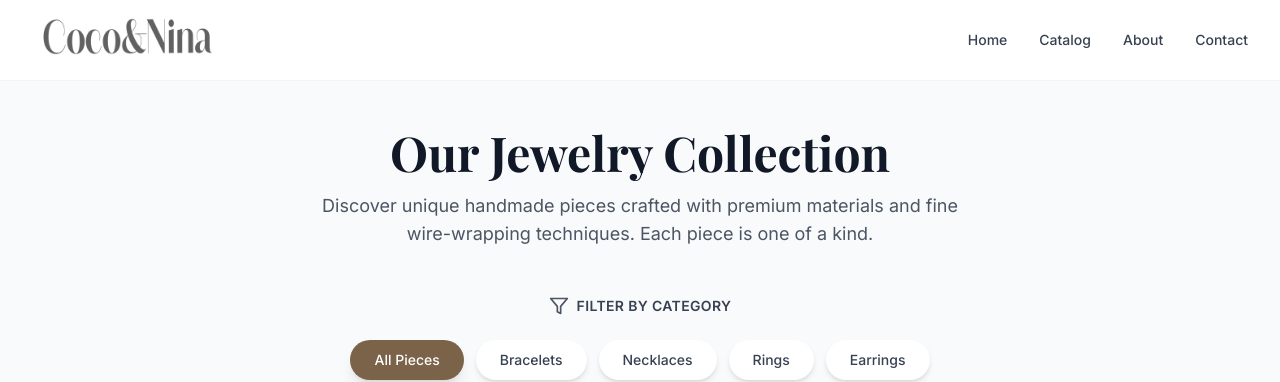
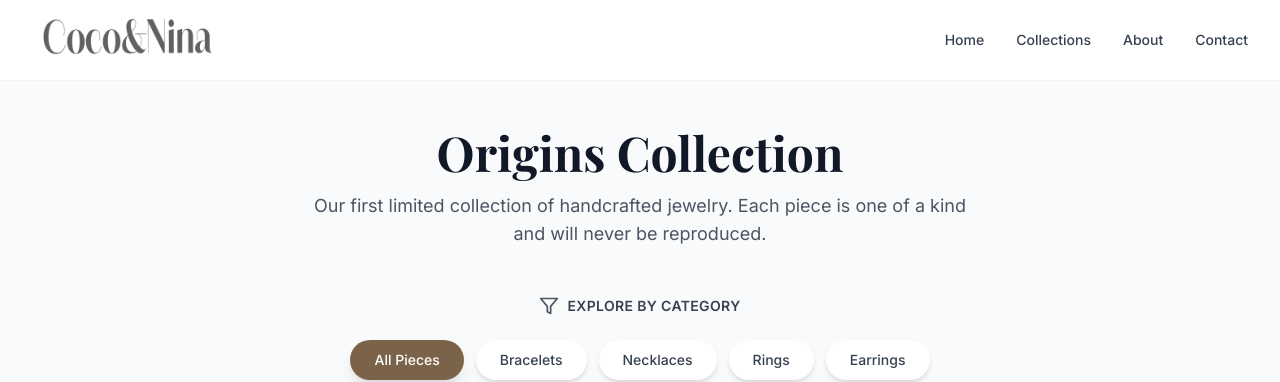
Before and after one commit to allanbarahona-web3/coco-nina, a Next.js app: page /catalog in a window 1280 px wide. Shown: the top 382 px of the page. Built offline with nearby package versions, Linux system fonts and the light colour scheme; no server answers; a web font is replaced by a local one.

Commit message:
Rename 'Catalog' to 'Collections' in navbar

```diff
--- a/app/catalog/CatalogContent.tsx
+++ b/app/catalog/CatalogContent.tsx
@@ -41,11 +41,11 @@ export default function CatalogContent({ products }: CatalogContentProps) {
         {/* Header */}
         <div className="text-center mb-12">
           <h1 className="text-4xl md:text-5xl font-serif font-bold text-gray-900 mb-4">
-            Our Jewelry Collection
+            Origins Collection
           </h1>
           <p className="text-lg text-gray-600 max-w-2xl mx-auto">
-            Discover unique handmade pieces crafted with premium materials and
-            fine wire-wrapping techniques. Each piece is one of a kind.
+            Our first limited collection of handcrafted jewelry.
+Each piece is one of a kind and will never be reproduced.
           </p>
         </div>
 
@@ -54,7 +54,7 @@ export default function CatalogContent({ products }: CatalogContentProps) {
           <div className="flex items-center justify-center mb-6">
             <Filter className="w-5 h-5 text-gray-600 mr-2" />
             <span className="text-sm font-semibold text-gray-700 uppercase tracking-wide">
-              Filter by Category
+              Explore by Category
             </span>
           </div>
 
--- a/components/Navbar.tsx
+++ b/components/Navbar.tsx
@@ -43,7 +43,7 @@ export default function Navbar() {
               href="/catalog"
               className="text-sm font-medium text-gray-700 hover:text-primary-600 transition-colors"
             >
-              Catalog
+              Collections
             </Link>
             <Link
               href="/#about"
@@ -90,7 +90,7 @@ export default function Navbar() {
                 onClick={toggleMenu}
                 className="text-sm font-medium text-gray-700 hover:text-primary-600 transition-colors"
               >
-                Catalog
+                Collections
               </Link>
               <Link
                 href="/#about"
```
